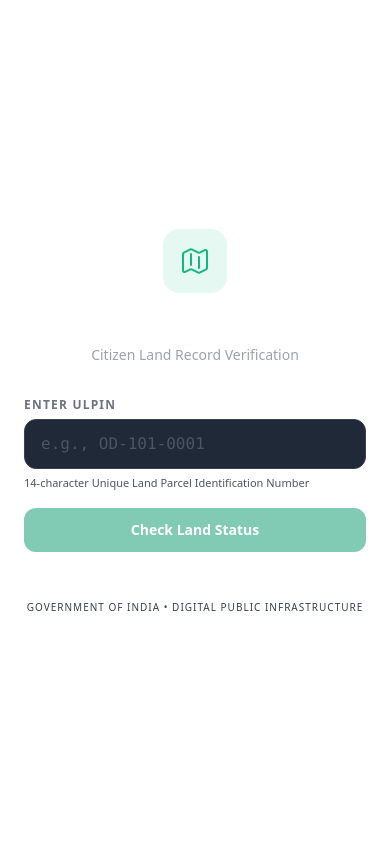
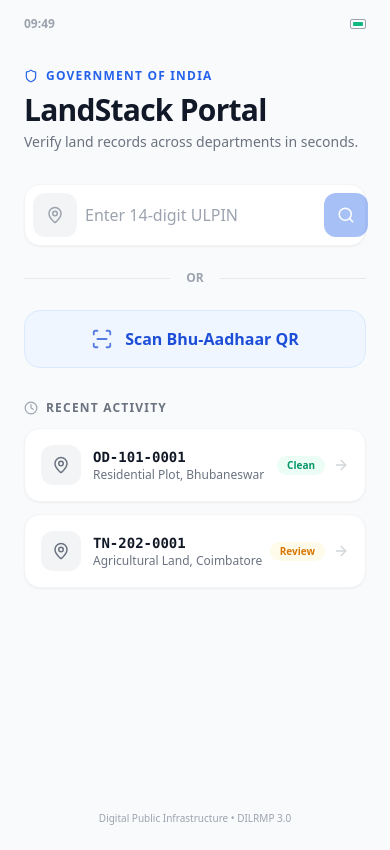
Before and after one commit to AsyncNigam/LandStack-Nexus, a React (Vite) app in the folder apps/citizen-pwa/: page / in a window 390 px wide. Built offline with nearby package versions, Linux system fonts and the light colour scheme.

Commit message:
feat(citizen-pwa): build premium mobile-first search screen with animations and qr scanner mockup

```diff
--- a/apps/citizen-pwa/package.json
+++ b/apps/citizen-pwa/package.json
@@ -12,8 +12,12 @@
   "dependencies": {
     "@landstack/shared": "*",
     "axios": "^1.20.0",
+    "clsx": "^2.1.1",
+    "framer-motion": "^13.3.0",
+    "lucide-react": "^1.46.0",
     "react": "^19.0.0",
-    "react-dom": "^19.0.0"
+    "react-dom": "^19.0.0",
+    "tailwind-merge": "^3.7.0"
   },
   "devDependencies": {
     "@types/react": "^19.0.0",
--- a/apps/citizen-pwa/src/App.tsx
+++ b/apps/citizen-pwa/src/App.tsx
@@ -38,12 +38,21 @@ function App() {
   }
 
   return (
-    <div className="min-h-screen bg-white max-w-md mx-auto shadow-xl shadow-black/10 overflow-hidden">
-      {data ? (
-        <ReadinessCard data={data} onBack={handleBack} />
-      ) : (
-        <SearchScreen onSearch={handleSearch} loading={loading} />
-      )}
+    <div className="flex min-h-screen items-center justify-center bg-gray-200 font-sans">
+      {/* Phone shell — looks like a device on desktop, full-screen on mobile */}
+      <div className="relative h-[850px] w-full max-w-md overflow-hidden bg-gray-50 shadow-2xl sm:rounded-[2.5rem] sm:border-8 sm:border-gray-900">
+        {/* Notch (cosmetic) */}
+        <div className="pointer-events-none absolute left-1/2 top-0 z-50 hidden h-7 w-36 -translate-x-1/2 rounded-b-2xl bg-gray-900 sm:block" />
+
+        {data ? (
+          <ReadinessCard data={data} onBack={handleBack} />
+        ) : (
+          <SearchScreen onSearch={handleSearch} loading={loading} />
+        )}
+
+        {/* Home bar (cosmetic) */}
+        <div className="pointer-events-none absolute bottom-2 left-1/2 z-50 hidden h-1 w-32 -translate-x-1/2 rounded-full bg-gray-400 sm:block" />
+      </div>
     </div>
   );
 }
--- a/apps/citizen-pwa/src/components/SearchScreen.tsx
+++ b/apps/citizen-pwa/src/components/SearchScreen.tsx
@@ -1,9 +1,41 @@
 import { useState } from "react";
+import { motion } from "framer-motion";
+import {
+  Search,
+  ScanLine,
+  Clock,
+  ArrowRight,
+  MapPin,
+  Shield,
+} from "lucide-react";
+
+// ─── Types ──────────────────────────────────────────────────────────
 
 interface SearchScreenProps {
   onSearch: (ulpin: string) => void;
   loading: boolean;
 }
+
+// ─── Mock recent searches ───────────────────────────────────────────
+
+const RECENT = [
+  {
+    ulpin: "OD-101-0001",
+    state: "Odisha",
+    label: "Residential Plot, Bhubaneswar",
+    status: "Clean",
+    statusColor: "text-emerald-600 bg-emerald-50",
+  },
+  {
+    ulpin: "TN-202-0001",
+    state: "Tamil Nadu",
+    label: "Agricultural Land, Coimbatore",
+    status: "Review",
+    statusColor: "text-amber-600 bg-amber-50",
+  },
+];
+
+// ─── Component ──────────────────────────────────────────────────────
 
 export default function SearchScreen({ onSearch, loading }: SearchScreenProps) {
   const [ulpin, setUlpin] = useState("");
@@ -15,65 +47,159 @@ export default function SearchScreen({ onSearch, loading }: SearchScreenProps) {
   }
 
   return (
-    <div className="flex min-h-screen flex-col items-center justify-center px-6 py-12">
-      {/* Logo / branding */}
-      <div className="mb-8 text-center">
-        <div className="mx-auto mb-4 flex h-16 w-16 items-center justify-center rounded-2xl bg-emerald-500/10">
-          <svg className="h-8 w-8 text-emerald-500" fill="none" viewBox="0 0 24 24" strokeWidth={1.5} stroke="currentColor">
-            <path strokeLinecap="round" strokeLinejoin="round" d="M9 6.75V15m6-6v8.25m.503 3.498l4.875-2.437c.381-.19.622-.58.622-1.006V4.82c0-.836-.88-1.38-1.628-1.006l-3.869 1.934c-.317.159-.69.159-1.006 0L9.503 3.252a1.125 1.125 0 00-1.006 0L3.622 5.689C3.24 5.88 3 6.27 3 6.695V19.18c0 .836.88 1.38 1.628 1.006l3.869-1.934c.317-.159.69-.159 1.006 0l4.994 2.497c.317.158.69.158 1.006 0z" />
-          </svg>
+    <div className="flex h-full flex-col overflow-y-auto bg-gray-50">
+      {/* ── Status bar (mock) ─────────────────────────────────── */}
+      <div className="flex items-center justify-between px-6 pt-4 pb-1">
+        <span className="text-xs font-semibold text-gray-400">
+          {new Date().toLocaleTimeString("en-IN", {
+            hour: "2-digit",
+            minute: "2-digit",
+            hour12: false,
+          })}
+        </span>
+        <div className="flex items-center gap-1.5">
+          <div className="h-2.5 w-4 rounded-sm border border-gray-400 relative">
+            <div className="absolute inset-0.5 rounded-[1px] bg-emerald-500" style={{ width: "70%" }} />
           </div>
-        <h1 className="text-2xl font-bold tracking-tight text-white">
-          LandStack Nexus
-        </h1>
-        <p className="mt-1 text-sm text-gray-400">
-          Citizen Land Record Verification
-        </p>
+        </div>
       </div>
 
-      {/* Search form */}
-      <form onSubmit={handleSubmit} className="w-full max-w-sm space-y-4">
-        <div>
-          <label
-            htmlFor="ulpin-input"
-            className="mb-1.5 block text-xs font-semibold uppercase tracking-widest text-gray-500"
+      {/* ── Hero ──────────────────────────────────────────────── */}
+      <motion.div
+        initial={{ opacity: 0 }}
+        animate={{ opacity: 1 }}
+        transition={{ duration: 0.4 }}
+        className="px-6 pt-8"
       >
-            Enter ULPIN
-          </label>
+        <div className="flex items-center gap-2">
+          <Shield size={14} className="text-blue-600" />
+          <span className="text-xs font-semibold uppercase tracking-widest text-blue-600">
+            Government of India
+          </span>
+        </div>
+        <h1 className="mt-2 text-3xl font-bold tracking-tight text-gray-900">
+          LandStack Portal
+        </h1>
+        <p className="mt-1 text-sm text-gray-500">
+          Verify land records across departments in seconds.
+        </p>
+      </motion.div>
+
+      {/* ── Search Input ──────────────────────────────────────── */}
+      <motion.div
+        initial={{ y: 20, opacity: 0 }}
+        animate={{ y: 0, opacity: 1 }}
+        transition={{ delay: 0.1, duration: 0.4 }}
+        className="px-6 mt-8"
+      >
+        <form onSubmit={handleSubmit}>
+          <div className="flex items-center gap-2 rounded-2xl border border-gray-100 bg-white p-2 shadow-sm transition-shadow focus-within:shadow-md focus-within:ring-2 focus-within:ring-blue-500/20">
+            <div className="flex h-11 w-11 flex-shrink-0 items-center justify-center rounded-xl bg-gray-100">
+              <MapPin size={18} className="text-gray-400" />
+            </div>
             <input
-            id="ulpin-input"
               type="text"
               value={ulpin}
               onChange={(e) => setUlpin(e.target.value)}
-            placeholder="e.g., OD-101-0001"
+              placeholder="Enter 14-digit ULPIN"
               autoComplete="off"
-            className="w-full rounded-xl border border-gray-700 bg-gray-800 px-4 py-3 text-base font-mono text-white placeholder-gray-600 outline-none transition-colors focus:border-emerald-500 focus:ring-1 focus:ring-emerald-500"
+              className="flex-1 bg-transparent py-2 text-base font-medium text-gray-900 placeholder-gray-400 outline-none"
             />
-          <p className="mt-1.5 text-[11px] text-gray-600">
-            14-character Unique Land Parcel Identification Number
-          </p>
-        </div>
-
             <button
               type="submit"
               disabled={loading || !ulpin.trim()}
-          className="w-full rounded-xl bg-emerald-600 py-3 text-sm font-semibold text-white transition-colors hover:bg-emerald-500 disabled:cursor-not-allowed disabled:opacity-50"
+              className="flex h-11 w-11 flex-shrink-0 items-center justify-center rounded-xl bg-blue-600 text-white shadow-md shadow-blue-600/30 transition-all hover:bg-blue-700 disabled:opacity-40 disabled:shadow-none"
             >
               {loading ? (
-            <span className="flex items-center justify-center gap-2">
-              <span className="h-4 w-4 animate-spin rounded-full border-2 border-white/30 border-t-white" />
-              Searching…
-            </span>
+                <div className="h-4 w-4 animate-spin rounded-full border-2 border-white/30 border-t-white" />
               ) : (
-            "Check Land Status"
+                <Search size={18} />
               )}
             </button>
+          </div>
         </form>
+      </motion.div>
 
-      {/* Footer */}
-      <p className="mt-12 text-center text-[10px] uppercase tracking-widest text-gray-700">
-        Government of India • Digital Public Infrastructure
+      {/* ── OR divider ────────────────────────────────────────── */}
+      <motion.div
+        initial={{ opacity: 0 }}
+        animate={{ opacity: 1 }}
+        transition={{ delay: 0.2 }}
+        className="flex items-center gap-4 px-6 mt-6"
+      >
+        <div className="h-px flex-1 bg-gray-200" />
+        <span className="text-xs font-semibold text-gray-400">OR</span>
+        <div className="h-px flex-1 bg-gray-200" />
+      </motion.div>
+
+      {/* ── QR Scanner Button ─────────────────────────────────── */}
+      <motion.div
+        initial={{ y: 20, opacity: 0 }}
+        animate={{ y: 0, opacity: 1 }}
+        transition={{ delay: 0.25, duration: 0.4 }}
+        className="px-6 mt-6"
+      >
+        <button
+          type="button"
+          className="flex w-full items-center justify-center gap-3 rounded-2xl border border-blue-100 bg-blue-50 px-6 py-4 font-semibold text-blue-700 transition-all active:scale-[0.98]"
+        >
+          <ScanLine size={22} className="animate-pulse" />
+          Scan Bhu-Aadhaar QR
+        </button>
+      </motion.div>
+
+      {/* ── Recent Activity ───────────────────────────────────── */}
+      <motion.div
+        initial={{ y: 20, opacity: 0 }}
+        animate={{ y: 0, opacity: 1 }}
+        transition={{ delay: 0.35, duration: 0.4 }}
+        className="mt-8 flex-1 px-6 pb-8"
+      >
+        <div className="flex items-center gap-2 mb-3">
+          <Clock size={14} className="text-gray-400" />
+          <h3 className="text-xs font-semibold uppercase tracking-widest text-gray-500">
+            Recent Activity
+          </h3>
+        </div>
+
+        <div className="space-y-3">
+          {RECENT.map((item) => (
+            <button
+              key={item.ulpin}
+              type="button"
+              onClick={() => onSearch(item.ulpin)}
+              className="flex w-full items-center justify-between rounded-2xl border border-gray-100 bg-white p-4 shadow-sm transition-all active:scale-[0.98] hover:shadow-md"
+            >
+              <div className="flex items-center gap-3">
+                <div className="flex h-10 w-10 items-center justify-center rounded-xl bg-gray-100">
+                  <MapPin size={18} className="text-gray-500" />
+                </div>
+                <div className="text-left">
+                  <p className="font-mono text-sm font-bold text-gray-900">
+                    {item.ulpin}
                   </p>
+                  <p className="text-xs text-gray-500">{item.label}</p>
+                </div>
+              </div>
+              <div className="flex items-center gap-2">
+                <span
+                  className={`rounded-full px-2.5 py-0.5 text-[10px] font-bold ${item.statusColor}`}
+                >
+                  {item.status}
+                </span>
+                <ArrowRight size={16} className="text-gray-300" />
+              </div>
+            </button>
+          ))}
+        </div>
+      </motion.div>
+
+      {/* ── Footer ────────────────────────────────────────────── */}
+      <div className="px-6 pb-6 text-center">
+        <p className="text-[10px] text-gray-400">
+          Digital Public Infrastructure • DILRMP 3.0
+        </p>
+      </div>
     </div>
   );
 }
```
Lines whose indentation alone changed are shown as unchanged.
